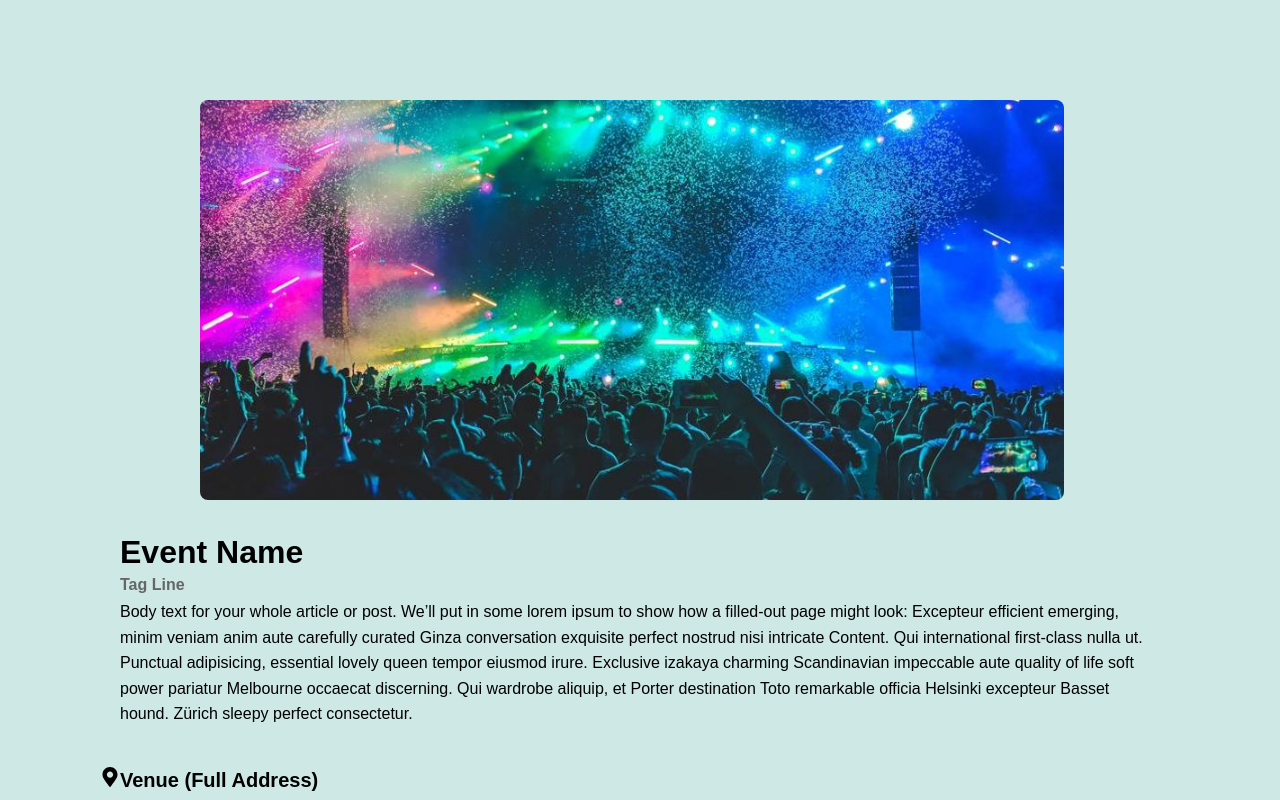
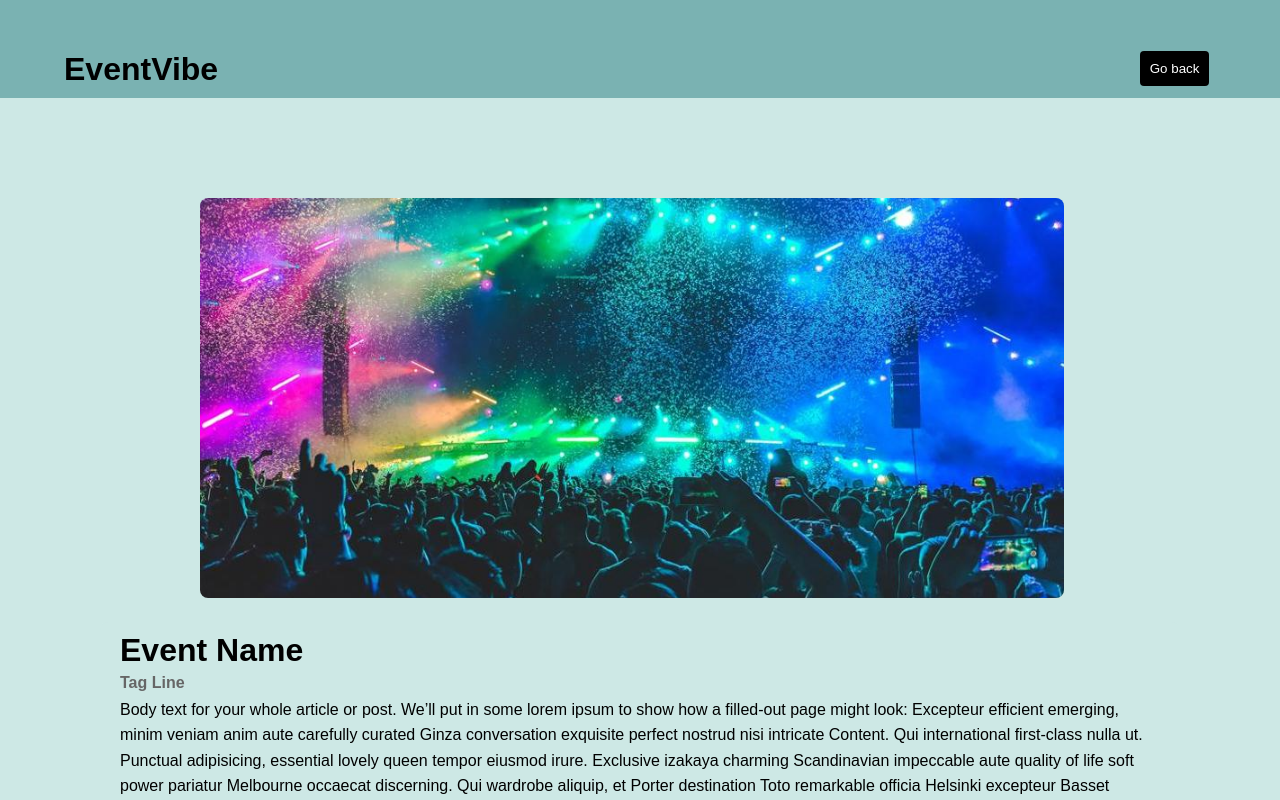
Before and after one commit to Hackathon-Project-Grind/Event-Vibe, a React (Vite) app in the folder FRONTEND/: page / in a window 1280 px wide. Shown: the top 800 px of the page. Built offline with nearby package versions, Linux system fonts and the light colour scheme.

Commit message:
fixednav

```diff
--- a/FRONTEND/src/App.jsx
+++ b/FRONTEND/src/App.jsx
@@ -6,11 +6,11 @@ import { BrowserRouter as Router, Routes, Route } from 'react-router-dom';
 import ListEvents from './components/ListEvents/ListEvents.jsx';
 import Home from './components/Home/Home.jsx'
 import Booknow from './components/Booknow/Booknow.jsx';
-
+import Header from './components/Header/Header.jsx';
 function App() {
   return (
       <div>
-
+        <Header/>
         <Booknow/>
 
       </div>
--- /dev/null
+++ b/FRONTEND/src/components/Header/Header.css
@@ -0,0 +1,22 @@
+.header {
+    background-color: #7AB2B2;
+    padding: 0px 0;
+    width: 100%;
+    padding-top: 4%;
+    box-sizing: border-box;
+}
+
+.header h1 {
+    margin: auto 5%;
+    display: flex;
+}
+
+.header button.goback {
+    background-color: black;
+    color: white;
+    border: none;
+    border-radius: 4px;
+    margin-left: 80%;
+    padding: 10px;
+    margin-bottom: 1%;
+}
--- /dev/null
+++ b/FRONTEND/src/components/Header/Header.jsx
@@ -0,0 +1,13 @@
+import React from 'react'
+import './Header.css';
+const Header = () => {
+  return (
+    <div>
+      <header className="header">
+        <h1>EventVibe <button className="goback">Go back</button></h1>
+      </header>
+    </div>
+  )
+}
+
+export default Header
```
